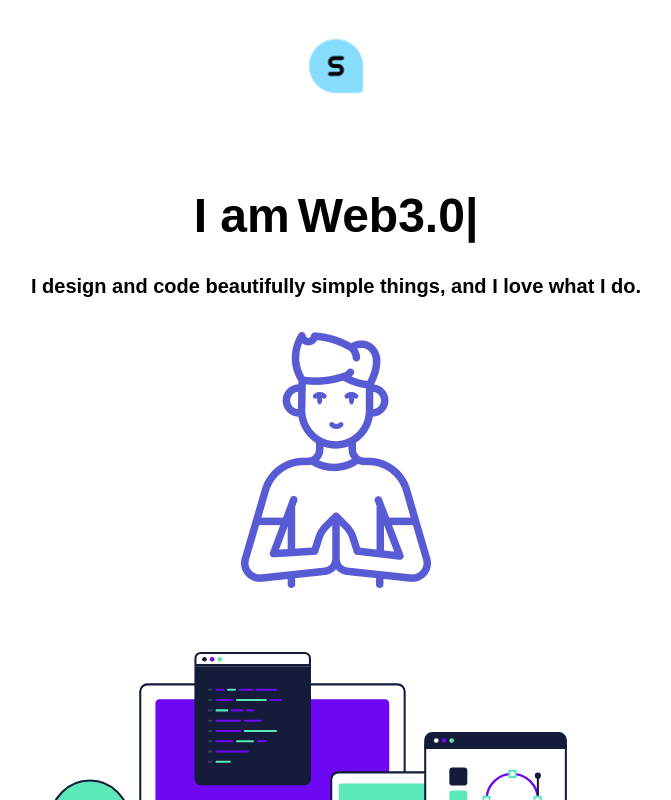
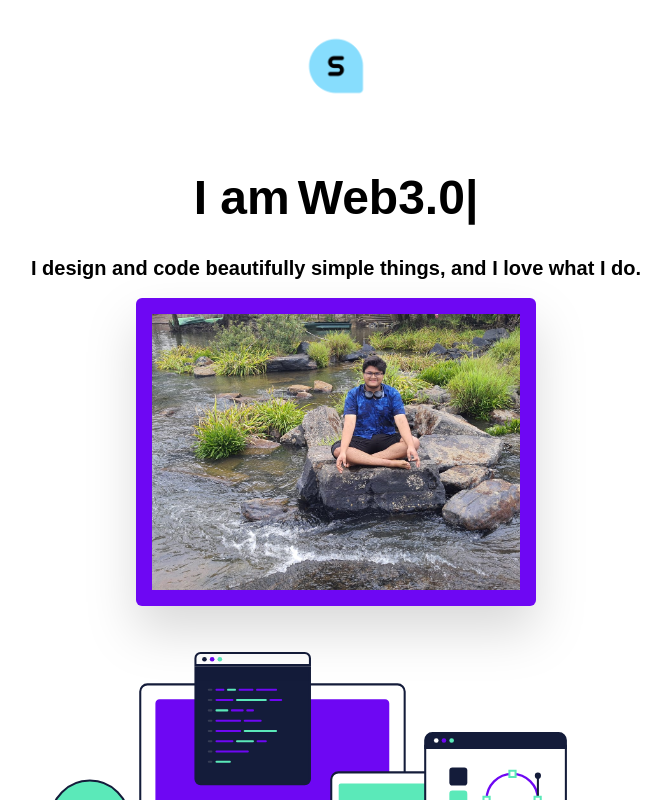
Before and after one commit to username-copied/portfolio-website, a React (Create React App) app: page / in a window 1280 px wide. Shown: the top 800 px of the page, without its empty margins (304-975 px from the left). Built offline with nearby package versions, Linux system fonts and the light colour scheme.

Commit message:
Added my photo

```diff
--- a/src/components/About.jsx
+++ b/src/components/About.jsx
@@ -1,7 +1,8 @@
 import React from "react";
 import Typed from "react-typed";
-import Man from "../assets/indian-man.png";
+// import Man from "../assets/indian-man.png";
 import Setup from "../assets/hero-devices.svg";
+import Myself from "../assets/BackgroundImg.jpg";
 
 const About = () => {
   return (
@@ -21,8 +22,8 @@ const About = () => {
             I design and code beautifully simple things, and I love what I do.
           </h1>
         </div>
-        <div className="pt-4">
-          <img src={Man} alt="Man" />
+        <div className="rounded-md drop-shadow-2xl hover:scale-110 duration-100 w-[50%] bg-[#6e07f3] p-4">
+          <img src={Myself} alt="Man" />
         </div>
       </div>
       <div className="sm:w-[50%] w-[70%] mx-auto mt-[-130px]">
```
